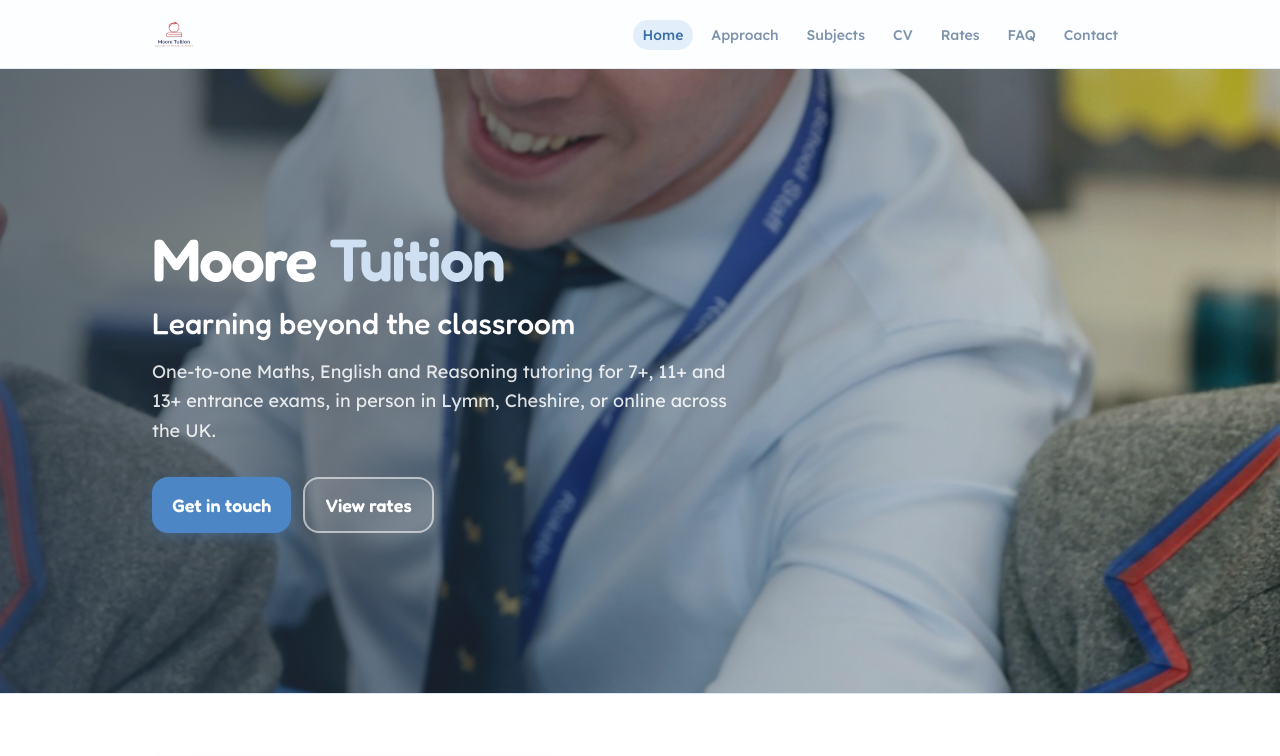
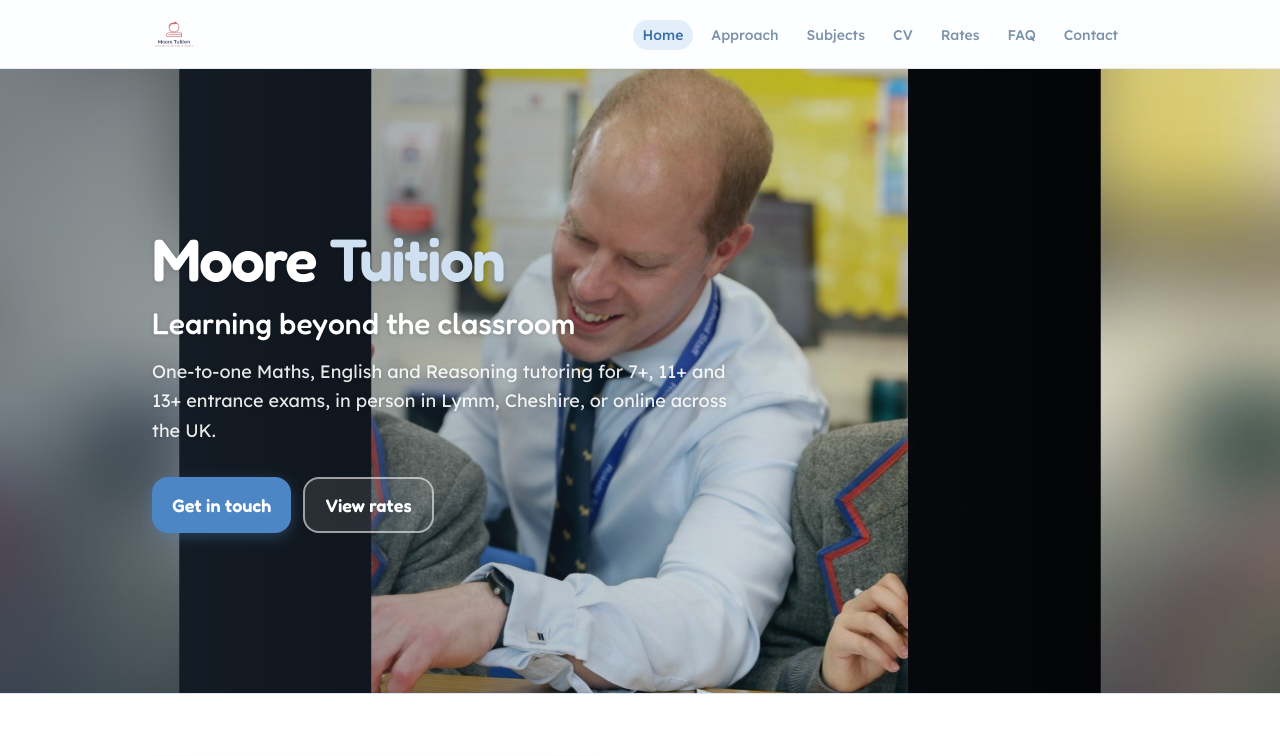
Before and after one commit to NickCMoore/moore-tuition-site, a Next.js app in the folder frontend/: page / in a window 1280 px wide. Shown: the top 756 px of the page. Built offline with nearby package versions, Linux system fonts and the light colour scheme.

Commit message:
Replace black hero letterboxing with soft blurred classroom sides
Co-authored-by: Cursor <cursoragent@cursor.com>

```diff
--- a/frontend/app/(marketing)/page.tsx
+++ b/frontend/app/(marketing)/page.tsx
@@ -7,25 +7,25 @@ export default function HomePage() {
     <>
       <section className="relative isolate min-h-[78vh] overflow-hidden border-b border-line">
         <Image
-          src="/images/hero-classroom.jpg"
+          src="/images/hero-classroom-wide.jpg"
           alt="Nick Moore tutoring pupils in the classroom"
           fill
           priority
-          className="object-cover object-[center_58%]"
+          className="object-cover object-center"
           sizes="100vw"
         />
         <div
           aria-hidden
-          className="absolute inset-0 bg-gradient-to-r from-ink/70 via-ink/45 to-ink/20"
+          className="absolute inset-0 bg-gradient-to-r from-ink/55 via-ink/25 to-transparent"
         />
         <div className="relative mx-auto flex min-h-[78vh] max-w-5xl flex-col justify-center px-6 py-20">
-          <p className="animate-[fadeUp_0.7s_ease-out] font-head text-4xl font-semibold tracking-tight text-white sm:text-6xl">
+          <p className="animate-[fadeUp_0.7s_ease-out] font-head text-4xl font-semibold tracking-tight text-white sm:text-6xl drop-shadow-sm">
             Moore <span className="text-soft-2">Tuition</span>
           </p>
-          <h1 className="mt-4 max-w-2xl animate-[fadeUp_0.7s_ease-out_0.08s_both] font-head text-2xl font-medium text-white sm:text-3xl">
+          <h1 className="mt-4 max-w-2xl animate-[fadeUp_0.7s_ease-out_0.08s_both] font-head text-2xl font-medium text-white sm:text-3xl drop-shadow-sm">
             Learning beyond the classroom
           </h1>
-          <p className="mt-4 max-w-xl animate-[fadeUp_0.7s_ease-out_0.16s_both] text-lg leading-relaxed text-white/85">
+          <p className="mt-4 max-w-xl animate-[fadeUp_0.7s_ease-out_0.16s_both] text-lg leading-relaxed text-white/90 drop-shadow-sm">
             One-to-one Maths, English and Reasoning tutoring for 7+, 11+ and 13+
             entrance exams, in person in Lymm, Cheshire, or online across the UK.
           </p>
```
Also changed, not shown: frontend/public/images/hero-classroom-wide.jpg (added).
